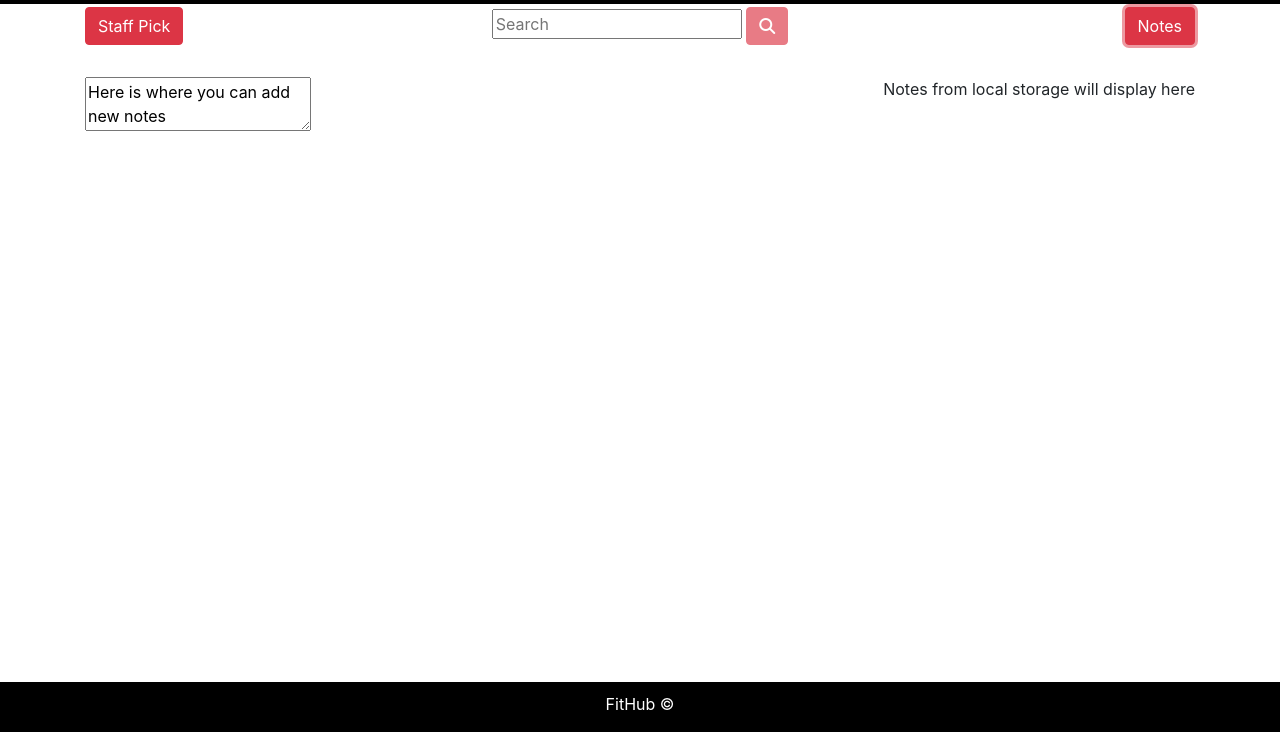
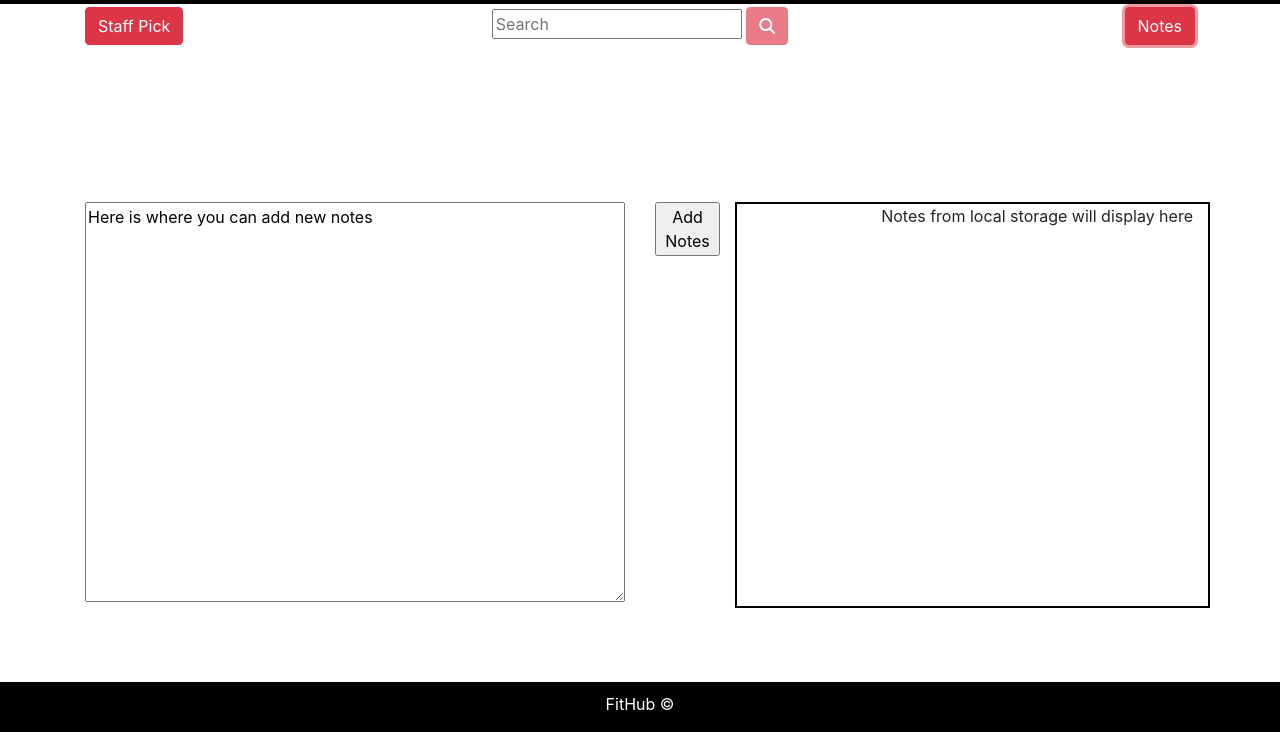
Before and after one commit to QRSrutgers/fithub, a plain HTML site: page exercise.html in a window 1280 px wide. Both pictures are taken after a click on the button "Notes". Shown: the part 68-800 px from the top of the page. Drawn offline with nearby package versions, Linux system fonts and the light colour scheme.

Commit message:
minor updates

```diff
--- a/assets/css/style.css
+++ b/assets/css/style.css
@@ -27,7 +27,7 @@
 #notes {
     position: fixed;
     top: 61%;
-    right: 55%;
+    right: 51%;
     padding-top: 10px;
 }
 
@@ -36,6 +36,11 @@
     height: 200px;
     width: 300px;
     margin-bottom: 10px;
+}
+
+#newNotes {
+    width: 100%;
+    height: 400px;
 }
 
 #LOGIN {
@@ -67,7 +72,8 @@
 }
 
 #videoHome {
-    margin-top: 25px;
+    margin-top: 150px;
+
 }
 
 input {
@@ -94,7 +100,6 @@ p {
 }
 
 #footer {
-    /*width: 1139px;*/
     position: fixed;
     bottom: 0;
     color: white;
@@ -105,10 +110,16 @@ p {
     padding-left: 0;
 }
 
+#notesDisplay {
+    border: 2px solid black;
+}
+
+#staffNotes {
+    width: 80%;
+    height: 360px;
+}
+
 #fix2 {
-    /*position: absolute;
-	top: 0;
-	right: 0;*/
     padding-left: 60px;
     padding-right: 0;
 }
--- a/assets/java/youtube2.js
+++ b/assets/java/youtube2.js
@@ -92,8 +92,11 @@ $("#staffPickBtn").on("click", function() {
 });
 
 
-$("#newNotesBtn").on("click", function(){
-   $("#videoHome").html("<div class='col-lg-6'><textarea id='newNotes'>Here is where you can add new notes</textarea></div><div class='col-lg-6 text-right' id='notesDisplay'>Notes from local storage will display here</div>");
+$("#newNotesBtn").on("click", function() {
+    $("#videoHome").show();
+    $("#videoSearched").hide();
+
+    $("#videoHome").html("<div class='col-lg-6'><textarea id='newNotes'>Here is where you can add new notes</textarea></div><div class='col-lg-1 text-center'><button id='addNote'>Add Notes</button></div><div class='col-lg-5 text-right' id='notesDisplay'>Notes from local storage will display here</div>");
 });
 
 
@@ -101,10 +104,10 @@ $("#videoHome").on("click", ".staffVideo", function() {
     var staffChosen = ($(this).data("index"));
     console.log(staffChosen);
     if (staffChosen == 1) {
-        $("#videoHome").html("<div class='col-lg-6 text-center'><h2>Chest Workout</h2><iframe class='videoFrame' src='https://www.youtube.com/embed/S0ZAPSKhWRM'></iframe></div><div class='col-lg-6 text-right'><h2>Exersice instructions</h2><textarea>3 set of 12-10 reps on bench</textarea>");
+        $("#videoHome").html("<div class='col-lg-6 text-center'><h2>Chest Workout</h2><iframe class='videoFrame' src='https://www.youtube.com/embed/ZtlH0A5dlLg'></iframe></div><div class='col-lg-6 text-right'><h2>Exersice instructions</h2><textarea>#1Barbell Bench Press: 3 sets of 20,15,10 reps. #2 Incline Dumbbell Press: 2 sets of 10-12 reps to failure. #3 Flat Dumbbell Fly: 2 sets of 15 reps to failure. #4 Bar Dip: 3 sets to failure. #5 Push-Up: 100 reps. Link: https://www.bodybuilding.com/content/5-best-exercises-for-a-bigger-chest.html</textarea>");
     }
     if (staffChosen == 2) {
-        $("#videoHome").html("<div class='col-lg-6 text-center'><h2>Chest Workout</h2><iframe class='videoFrame' src='https://www.youtube.com/embed/S0ZAPSKhWRM'></iframe></div><div class='col-lg-6 text-right'><h2>Exersice instructions</h2><textarea id='exampleWork'>3 set of 12-10 reps on bench</textarea>");
+        $("#videoHome").html("<div class='col-lg-6 text-center'><h2>Chest Workout</h2><iframe class='videoFrame' src='https://www.youtube.com/embed/ZtlH0A5dlLg'></iframe></div><div class='col-lg-6 text-right'><h2>Exersice instructions</h2><textarea id='staffNotes'>#1Barbell Bench Press: 3 sets of 20,15,10 reps. #2Incline Dumbbell Press: 2 sets of 10-12 reps to failure. #3Flat Dumbbell Fly: 2 sets of 15 reps to failure. #4Bar Dip: 3 sets to failure. #5Push-Up: 100 reps.<a href='https://www.bodybuilding.com/content/5-best-exercises-for-a-bigger-chest.html'>More information</a></textarea>");
     }
     if (staffChosen == 3) {
         $("#videoHome").html("<div class='col-lg-6 text-right'><h2>Chest Workout</h2><iframe class='videoFrame' src='https://www.youtube.com/embed/S0ZAPSKhWRM'></iframe></div><div class='col-lg-6 text-center'><h2>Exersice instructions</h2><textarea>3 set of 12-10 reps on bench</textarea>");
--- a/exercise.html
+++ b/exercise.html
@@ -42,9 +42,7 @@
     <div class="container">
         <div id="buttonGen" class="row">
             <div class="col-lg-4">
-                <div id="staffPickBtn">
-                    <button class="btn btn-danger">Staff Pick</button>
-                </div>
+                <button id="staffPickBtn" class="btn btn-danger">Staff Pick</button>
             </div>
             <div class="col-lg-4 text-center">
                 <label id="searchBar">
@@ -55,9 +53,7 @@
                 </label>
             </div>
             <div class="col-lg-4 text-right">
-                <div id="newNotesBtn">
-                    <button class="btn btn-danger">Notes</button>
-                </div>
+                <button id="newNotesBtn" class="btn btn-danger">Notes</button>
             </div>
         </div>
         <div id="notesSaved" class="row">
```
